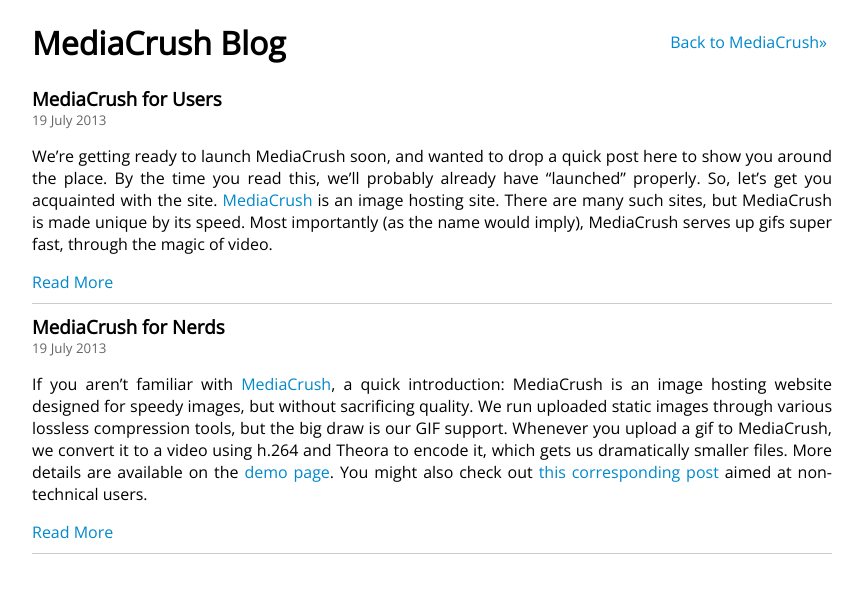
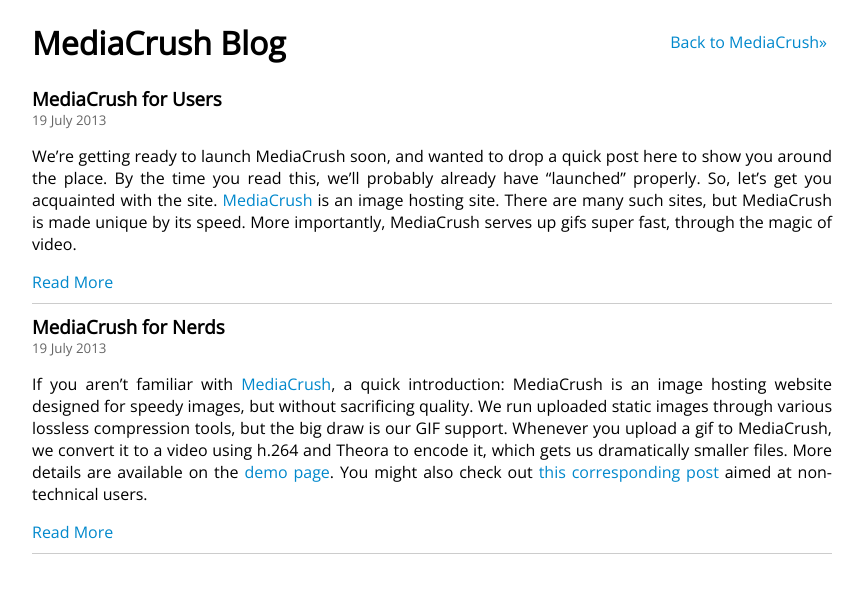
Before and after one commit to MediaCrush/mediacrush.github.io, a Jekyll site: the page built from index.html, in a window 1280 px wide. Shown: the top 593 px of the page, without its empty margins (208-1072 px from the left). Built offline with Jekyll 4.4.1, drawn with Linux system fonts in a browser that asks for light colours; Markdown is read by kramdown in place of the engine named in the settings.

Commit message:
Update 2013-07-19-MediaCrush-for-users.md

```diff
--- a/_posts/2013-07-19-MediaCrush-for-users.md
+++ b/_posts/2013-07-19-MediaCrush-for-users.md
@@ -6,7 +6,7 @@
 We're getting ready to launch MediaCrush soon, and wanted to drop a quick post here to show you around the place. By the time you
 read this, we'll probably already have "launched" properly. So, let's get you acquainted with the site.
 [MediaCrush](https://mediacru.sh) is an image hosting site. There are many such sites, but MediaCrush is made unique by its speed.
-Most importantly (as the name would imply), MediaCrush serves up gifs super fast, through the magic of video.
+More importantly, MediaCrush serves up gifs super fast, through the magic of video.
 
 <div class="row">
     <div class="left">
```
